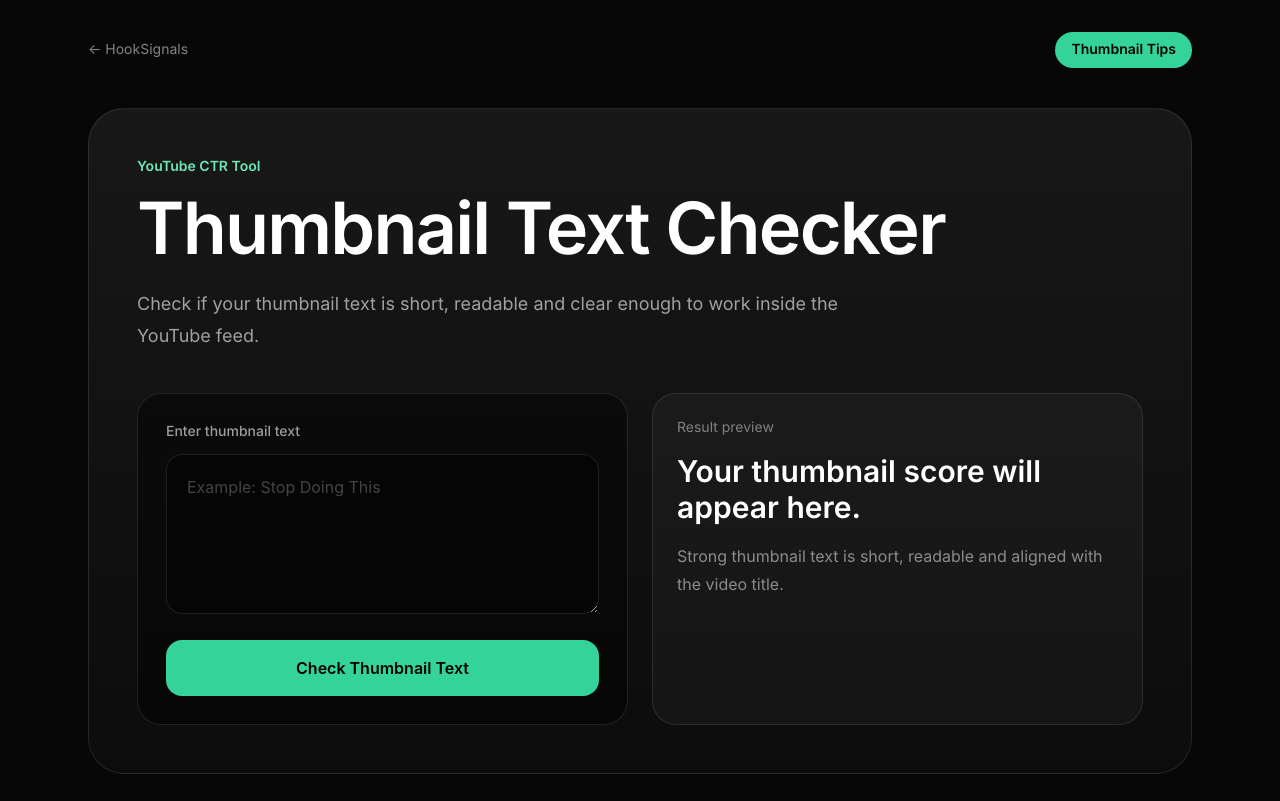
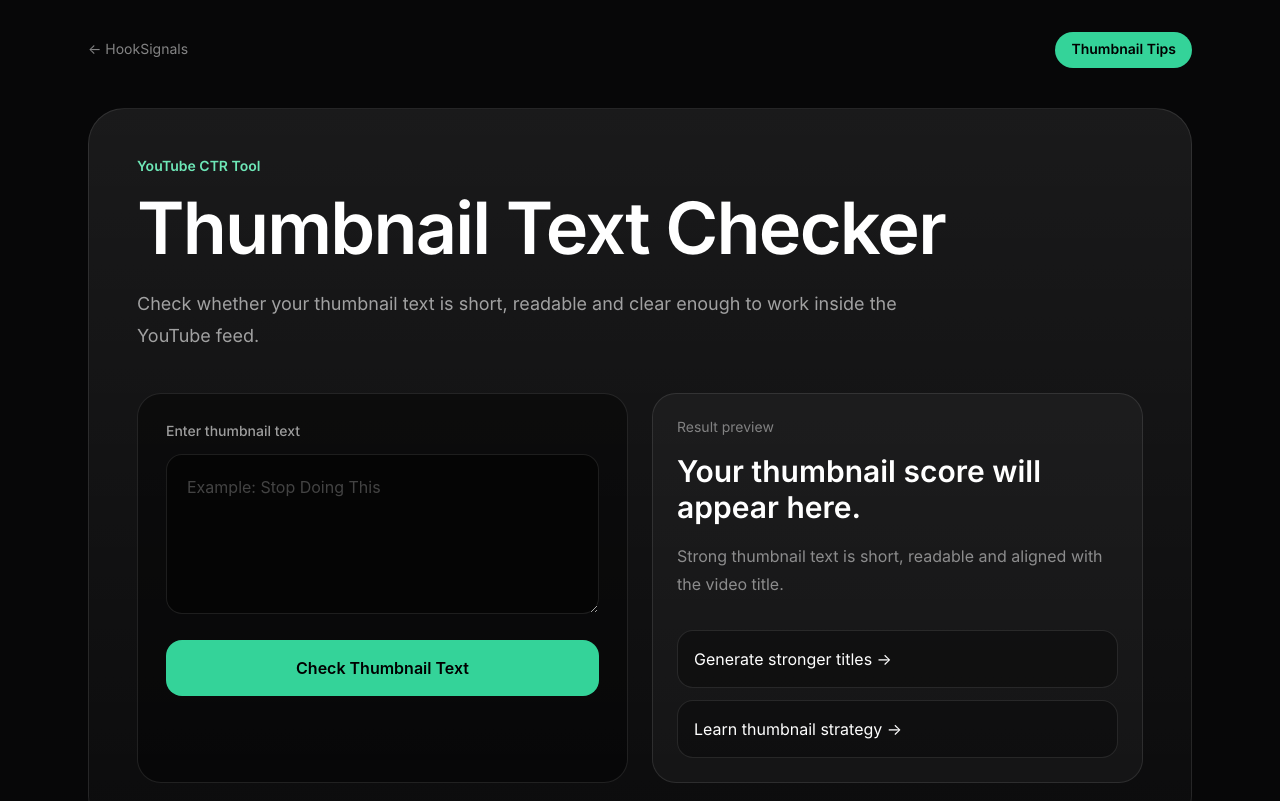
Before and after one commit to ValeBid/-hooksignals-site, a Next.js app: page /thumbnail-text-checker in a window 1280 px wide. Shown: the top 801 px of the page. Built offline with nearby package versions, Linux system fonts and the light colour scheme.

Commit message:
Update page.tsx
upgrade thumbnail text checker

```diff
--- a/app/thumbnail-text-checker/page.tsx
+++ b/app/thumbnail-text-checker/page.tsx
@@ -1,29 +1,37 @@
 "use client";
 
 import { useState } from "react";
+import CopyButton from "../components/copy-button";
+import RelatedTools from "../components/related-tools";
 
 function checkThumbnailText(text: string) {
   let score = 55;
+  const wordCount = text.trim().split(/\s+/).filter(Boolean).length;
 
   if (text.length > 0 && text.length <= 28) score += 20;
   if (text.length > 28 && text.length <= 45) score += 10;
   if (text.includes("!")) score += 5;
-  if (text.split(" ").length <= 5) score += 10;
+  if (wordCount <= 5) score += 10;
 
-  if (score > 100) score = 100;
+  score = Math.min(100, score);
 
   return {
     score,
+    grade:
+      score >= 85 ? "Excellent" : score >= 72 ? "Strong" : score >= 60 ? "Decent" : "Weak",
     verdict:
-      score >= 80
-        ? "Strong thumbnail text. Short, clear and easy to read."
-        : score >= 65
-        ? "Decent thumbnail text. Try making it shorter and sharper."
-        : "Weak thumbnail text. Too vague, long or hard to read quickly.",
-    suggestion:
-      score >= 80
-        ? "Keep the message simple and make sure it supports your video title."
-        : "Use fewer words. Make the viewer understand the idea in one glance.",
+      score >= 85
+        ? "Strong thumbnail text. It is short, clear and easy to read."
+        : score >= 72
+        ? "Good thumbnail text. It can still become sharper."
+        : score >= 60
+        ? "Usable, but it may be too generic or long."
+        : "Weak thumbnail text. Make it shorter, clearer and easier to scan.",
+    suggestions: [
+      "Use fewer words.",
+      "Make the message readable at mobile feed size.",
+      "Let the thumbnail support the title instead of repeating it.",
+    ],
   };
 }
 
@@ -52,7 +60,7 @@ export default function ThumbnailTextCheckerPage() {
           </a>
         </nav>
 
-        <section className="rounded-[36px] border border-white/10 bg-gradient-to-b from-white/[0.07] to-white/[0.025] p-7 md:p-12">
+        <section className="rounded-[36px] border border-white/10 bg-gradient-to-b from-white/[0.08] to-white/[0.025] p-7 md:p-12">
           <p className="mb-4 text-sm font-semibold text-emerald-300">
             YouTube CTR Tool
           </p>
@@ -62,8 +70,8 @@ export default function ThumbnailTextCheckerPage() {
           </h1>
 
           <p className="mt-6 max-w-3xl text-lg leading-8 text-white/60">
-            Check if your thumbnail text is short, readable and clear enough to
-            work inside the YouTube feed.
+            Check whether your thumbnail text is short, readable and clear
+            enough to work inside the YouTube feed.
           </p>
 
           <div className="mt-10 grid gap-6 lg:grid-cols-[1fr_1fr]">
@@ -95,29 +103,57 @@ export default function ThumbnailTextCheckerPage() {
                     Your thumbnail score will appear here.
                   </h2>
                   <p className="mt-4 leading-7 text-white/50">
-                    Strong thumbnail text is short, readable and aligned with the
-                    video title.
+                    Strong thumbnail text is short, readable and aligned with
+                    the video title.
                   </p>
+
+                  <div className="mt-8 grid gap-3">
+                    <a
+                      href="/youtube-title-generator"
+                      className="rounded-2xl border border-white/10 bg-black/30 p-4 transition hover:border-emerald-300/30"
+                    >
+                      Generate stronger titles →
+                    </a>
+
+                    <a
+                      href="/youtube-thumbnail-tips"
+                      className="rounded-2xl border border-white/10 bg-black/30 p-4 transition hover:border-emerald-300/30"
+                    >
+                      Learn thumbnail strategy →
+                    </a>
+                  </div>
                 </div>
               )}
 
               {result && (
                 <div>
                   <p className="text-sm text-white/45">Thumbnail Text Score</p>
+
                   <div className="mt-3 flex items-end gap-3">
                     <h2 className="text-7xl font-bold text-emerald-300">
                       {result.score}
                     </h2>
-                    <span className="mb-3 text-white/40">/100</span>
+                    <span className="mb-3 text-white/40">
+                      /100 · {result.grade}
+                    </span>
                   </div>
 
                   <p className="mt-5 rounded-2xl border border-white/10 bg-black/30 p-4 leading-7 text-white/65">
                     {result.verdict}
                   </p>
 
-                  <p className="mt-4 leading-7 text-white/50">
-                    {result.suggestion}
-                  </p>
+                  <div className="mt-5 space-y-3">
+                    {result.suggestions.map((suggestion) => (
+                      <div
+                        key={suggestion}
+                        className="rounded-2xl border border-white/10 bg-black/30 p-4 text-white/60"
+                      >
+                        {suggestion}
+                      </div>
+                    ))}
+                  </div>
+
+                  <CopyButton text={text} />
                 </div>
               )}
             </div>
@@ -139,6 +175,8 @@ export default function ThumbnailTextCheckerPage() {
             </div>
           ))}
         </section>
+
+        <RelatedTools />
       </section>
     </main>
   );
```
